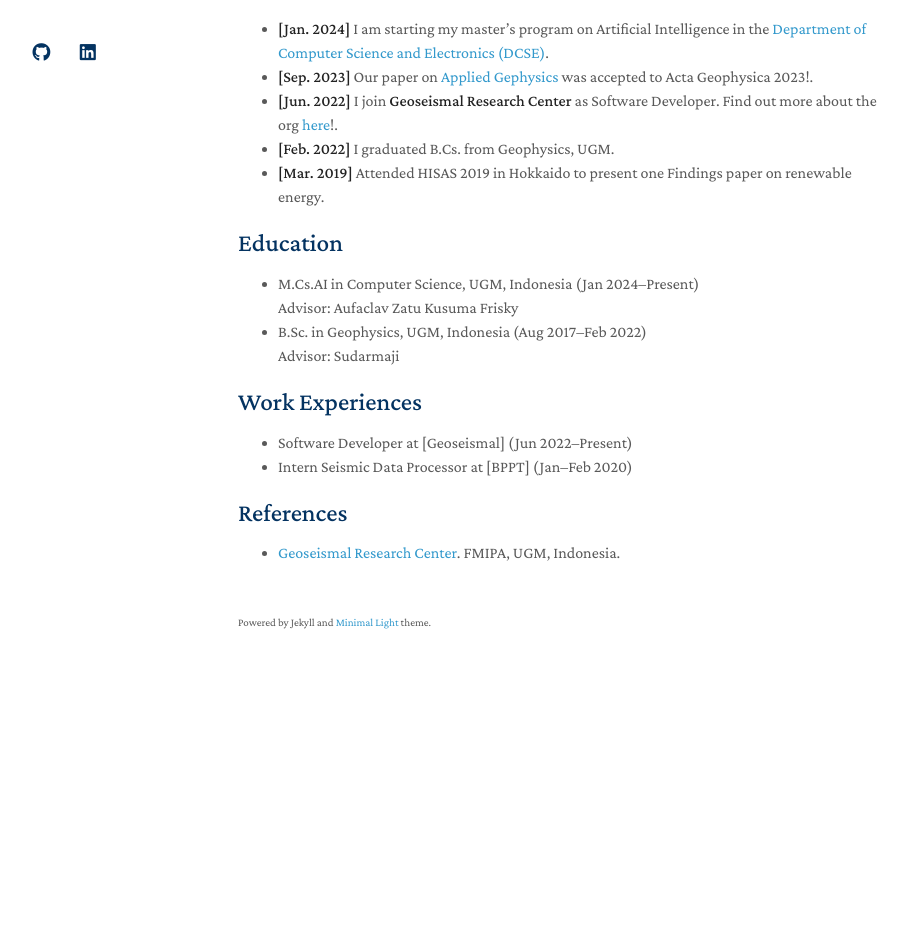
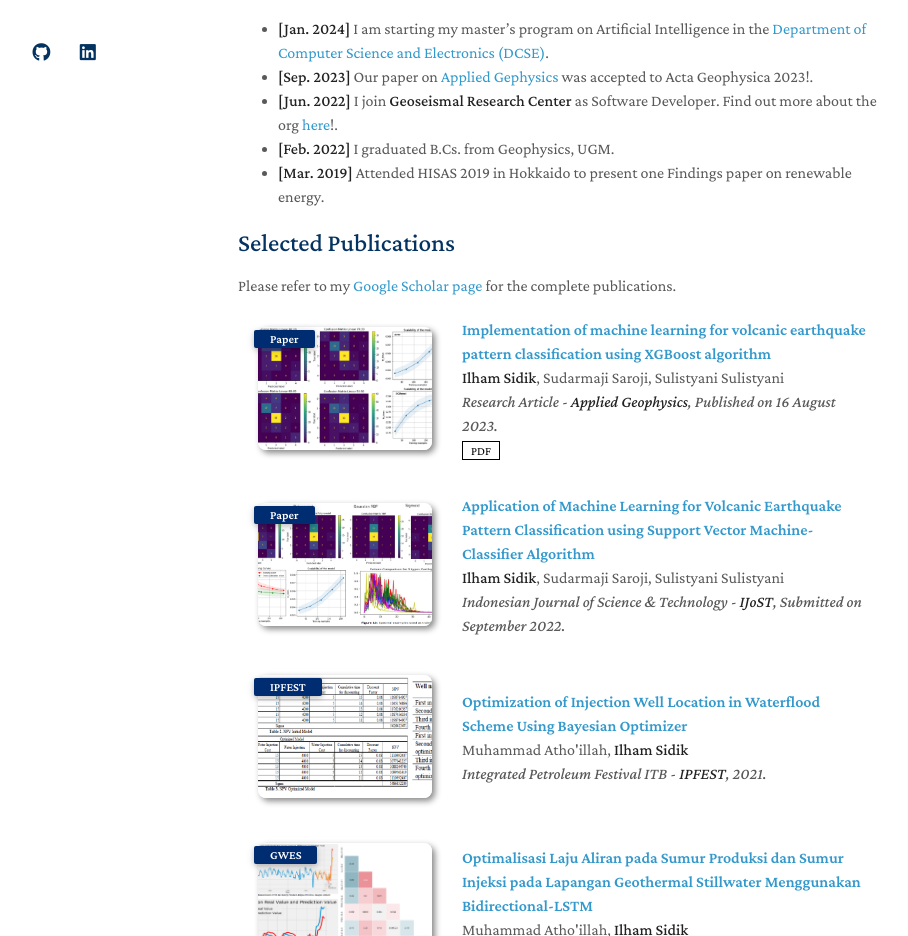
Before and after one commit to ilhamsidik98/ilhamsidik98.github.io, a Jekyll site: the page built from index.md, in a window 1280 px wide and 1400 px high. Shown: the part 342-1278 px from the top of the window, without its empty margins (232-1140 px from the left). Built offline with Jekyll 4.4.1, drawn with Linux system fonts in a browser that asks for light colours; a style sheet for code colours, icons or effects is not loaded; our own code applies the rules of GitHub Pages for plain Markdown files; some of the changed text lies outside the part shown.

Commit message:
update publications

```diff
--- a/_data/publications.yml
+++ b/_data/publications.yml
@@ -1,43 +1,25 @@
 main:
-  - title: "Can LLM Generate Culturally Relevant Commonsense QA Data? Case Study in Indonesian and Sundanese"
-    authors: <strong>Rifki Afina Putri</strong>, Faiz Ghifari Haznitrama, Dea Adhista, Alice Oh
-    conference_short: EMNLP
-    conference: Conference on Empirical Methods in Natural Language Processing <strong>(EMNLP)</strong>, 2024.
-    pdf: https://arxiv.org/abs/2402.17302
-    code: https://github.com/rifkiaputri/id-csqa
-    dataset: https://huggingface.co/collections/rifkiaputri/indonesian-and-sundanese-commonsenseqa-666abfe6e9fa3d54052c99b8
-    image: ./assets/img/id_csqa.jpg
+  - title: "Implementation of machine learning for volcanic earthquake pattern classification using XGBoost algorithm"
+    authors: <strong>Ilham Sidik</strong>, Sudarmaji Saroji, Sulistyani Sulistyani
+    conference_short: Paper
+    conference: Research Article - <strong>Applied Geophysics</strong>, Published on 16 August 2023.
+    pdf: https://link.springer.com/content/pdf/10.1007/s11600-023-01154-w.pdf
+    image: ./assets/img/xgboost.png
 
-  - title: "BLEnD: A Benchmark for LLMs on Everyday Knowledge in Diverse Cultures and Languages"
-    authors: Junho Myung*, Nayeon Lee*, Yi Zhou*, Jiho Jin, <strong>Rifki Afina Putri</strong>, Mohammad Taher Pilehvar, Nedjma Ousidhoum, Jose Camacho-Collados, Alice Oh, and others
-    conference_short: NeurIPS D&B
-    conference: Conference on Neural Information Processing Systems <strong>(NeurIPS)</strong>, Datasets and Benchmarks Track, 2024
-    pdf: https://arxiv.org/abs/2406.09948
-    code: https://github.com/nlee0212/blend
-    dataset: https://huggingface.co/datasets/nayeon212/BLEnD
-    image: ./assets/img/blend.png
-    notes: Best Paper @ C3NLP Workshop 2024
+  - title: "Application of Machine Learning for Volcanic Earthquake Pattern Classification using Support Vector Machine-Classifier Algorithm"
+    authors: <strong>Ilham Sidik</strong>, Sudarmaji Saroji, Sulistyani Sulistyani
+    conference_short: Paper
+    conference: Indonesian Journal of Science & Technology - <strong>IJoST</strong>, Submitted on September 2022.
+    image: ./assets/img/svm_merapi.png
 
-  - title: "Cendol: Open Instruction-tuned Generative Large Language Models for Indonesian Languages"
-    authors: Samuel Cahyawijaya*, Holy Lovenia*, Fajri Koto*, <strong>Rifki Afina Putri*</strong>, Emmanuel Dave, Jhonson Lee, Nuur Shadieq, Wawan Cenggoro, Salsabil Maulana Akbar, and others
-    conference_short: ACL
-    conference: Association for Computational Linguistics <strong>(ACL)</strong>, 2024.
-    pdf: https://aclanthology.org/2024.acl-long.796/
-    code: https://github.com/IndoNLP/cendol
-    image: ./assets/img/cendol.png
+  - title: "Optimization of Injection Well Location in Waterflood Scheme Using Bayesian Optimizer"
+    authors: Muhammad Atho'illah, <strong>Ilham Sidik</strong>
+    conference_short: IPFEST
+    conference: Integrated Petroleum Festival ITB - <strong>IPFEST</strong>, 2021.
+    image: ./assets/img/well_injection.png
 
-  - title: "Rethinking Annotation: Can Language Learners Contribute?"
-    authors: Haneul Yoo, <strong>Rifki Afina Putri</strong>, Changyoon Lee, Youngin Lee, So-Yeon Ahn, Dongyeop Kang, Alice Oh
-    conference_short: ACL
-    conference: Association for Computational Linguistics <strong>(ACL)</strong>, 2023.
-    pdf: https://aclanthology.org/2023.acl-long.822/
-    image: ./assets/img/lang_learner.png
-
-  - title: "IDK-MRC: Unanswerable Questions for Indonesian Machine Reading Comprehension"
-    authors: <strong>Rifki Afina Putri</strong>, Alice Oh
-    conference_short: EMNLP
-    conference: Conference on Empirical Methods in Natural Language Processing <strong>(EMNLP)</strong>, 2022.
-    pdf: https://aclanthology.org/2022.emnlp-main.465/
-    code: https://github.com/rifkiaputri/IDK-MRC
-    dataset: https://huggingface.co/datasets/rifkiaputri/idk-mrc
-    image: ./assets/img/idk_mrc.png
+  - title: "Optimalisasi Laju Aliran pada Sumur Produksi dan Sumur Injeksi pada Lapangan Geothermal Stillwater Menggunakan Bidirectional-LSTM"
+    authors: Muhammad Atho'illah, <strong>Ilham Sidik</strong>
+    conference_short: GWES
+    conference: Geophysics Whiz Event and Seminar Unila - <strong>GWES</strong>, 2020.
+    image: ./assets/img/well_injection_lstm.png
--- a/_includes/publications.md
+++ b/_includes/publications.md
@@ -1,7 +1,7 @@
 <h2 id="publications" style="margin: 2px 0px -15px;">Selected Publications</h2>
 
 <div class="publications">
-<p>Please refer to my <a href="https://scholar.google.com/citations?hl=en&user=FsBF4xwAAAAJ">Google Scholar page</a> for the complete publications.</p>
+<p>Please refer to my <a href="https://scholar.google.com/citations?user=lT8tgboAAAAJ&hl=id">Google Scholar page</a> for the complete publications.</p>
 
 
 <ol class="bibliography">
--- a/index.md
+++ b/index.md
@@ -15,7 +15,7 @@ My research for my thesis focuses on Machine Learning and Data Imbalance based o
 - **[Feb. 2022]** I graduated B.Cs. from Geophysics, UGM.
 - **[Mar. 2019]** Attended HISAS 2019 in Hokkaido to present one Findings paper on renewable energy.
 
-<!-- {% include_relative _includes/publications.md %} -->
+{% include_relative _includes/publications.md %}
 
 ## Education
 
```
Also changed, not shown: assets/img/svm_merapi.png (added), assets/img/well_injection.png (added), assets/img/well_injection_lstm.png (added), assets/img/xgboost.png (added).
